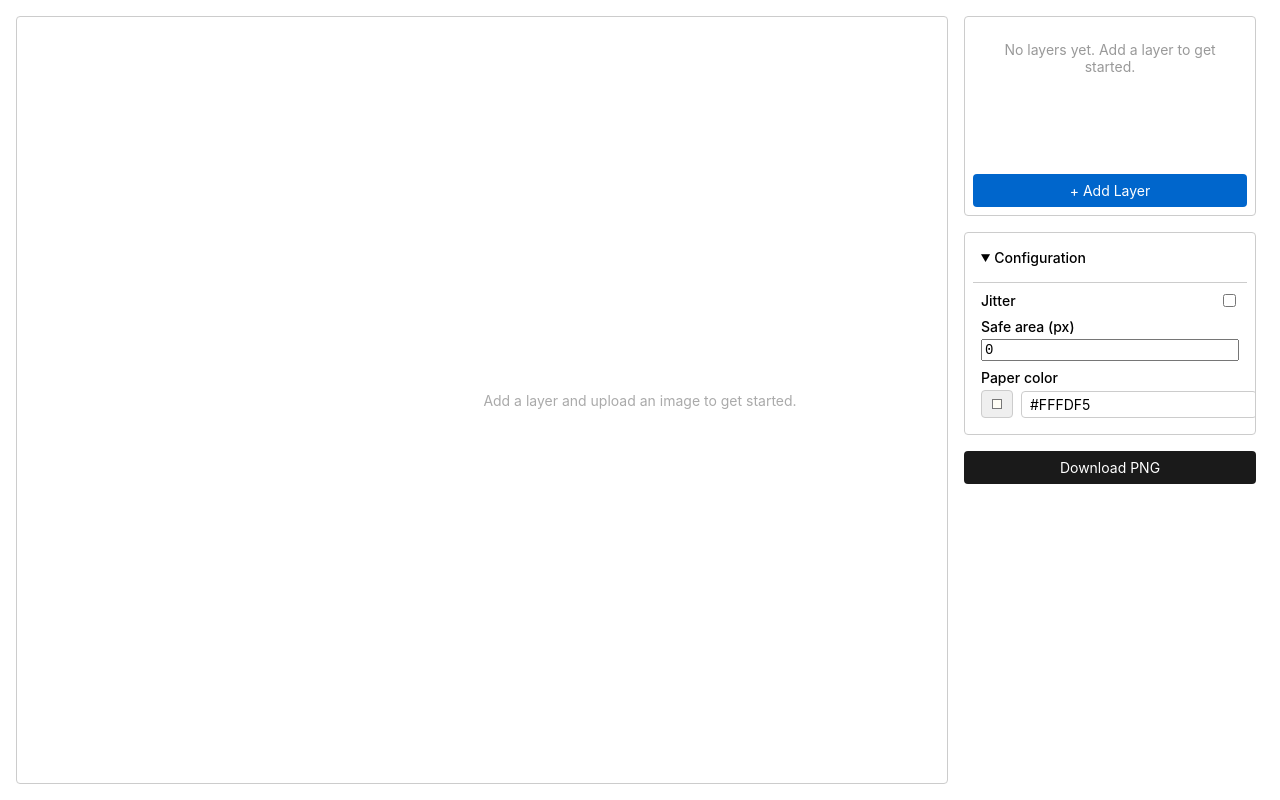
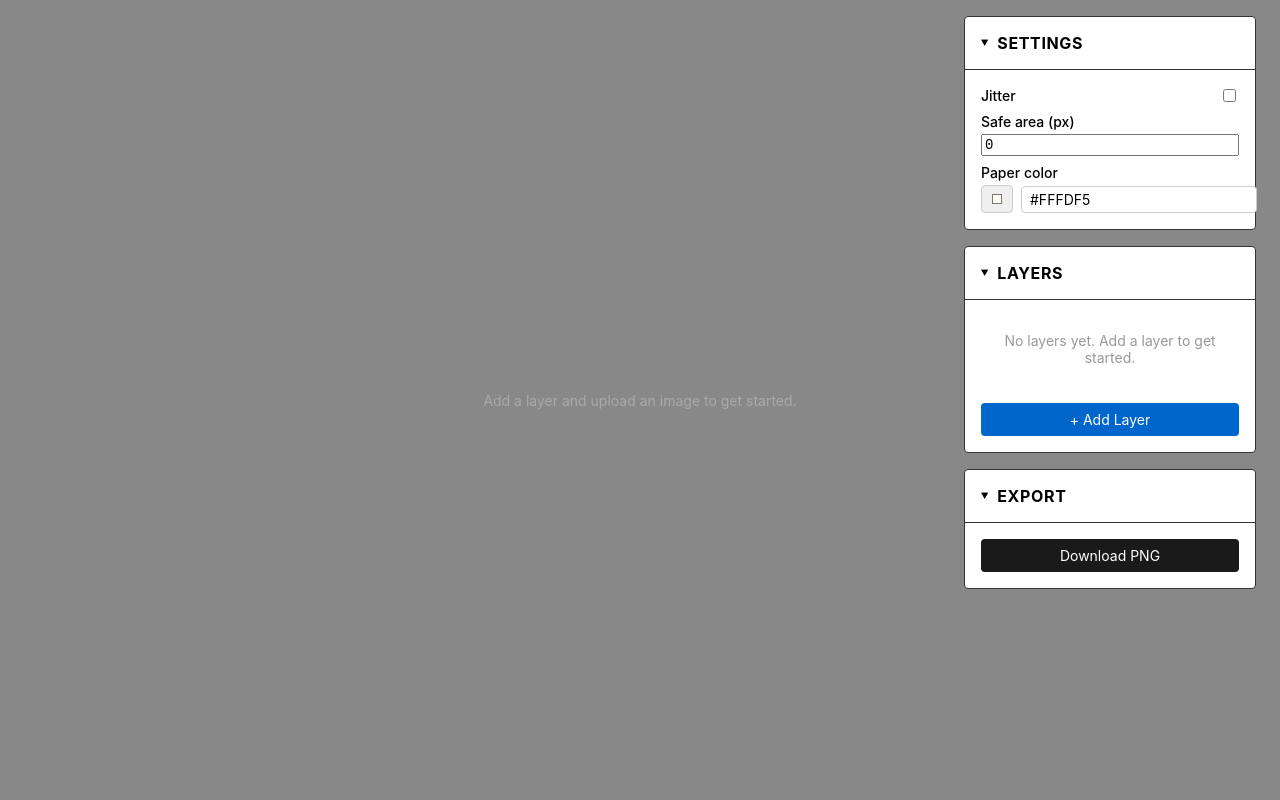
Before and after one commit to jackbush/riso, a React (Vite) app: page / in a window 1280 px wide. Built offline with nearby package versions, Linux system fonts and the light colour scheme.

Commit message:
layout update

```diff
--- a/src/components/ConfigPanel.tsx
+++ b/src/components/ConfigPanel.tsx
@@ -7,10 +7,7 @@ interface ConfigPanelProps {
 
 export function ConfigPanel({ config, onChange }: ConfigPanelProps) {
   return (
-    <details className="config-panel" open>
-      <summary className="config-panel-summary">Configuration</summary>
-
-      <div className="config-body">
+    <>
       {/* Jitter */}
       <label className="config-item config-item--row">
         <span className="config-label">Jitter</span>
@@ -58,8 +55,6 @@ export function ConfigPanel({ config, onChange }: ConfigPanelProps) {
           />
         </div>
       </div>
-
-      </div>
-    </details>
+    </>
   );
 }
--- a/src/components/SettingsPanel.tsx
+++ b/src/components/SettingsPanel.tsx
@@ -20,11 +20,26 @@ export function SettingsPanel({
 }: SettingsPanelProps) {
   return (
     <div className="settings-panel">
-      <LayerList layers={layers} actions={actions} jitterEnabled={config.jitterEnabled} />
-      <ConfigPanel config={config} onChange={onConfigChange} />
-      <button onClick={onExport} className="export-btn">
-        Download PNG
-      </button>
+      <details className="pane" open>
+        <summary className="pane-summary">Settings</summary>
+        <div className="pane-body">
+          <ConfigPanel config={config} onChange={onConfigChange} />
+        </div>
+      </details>
+
+      <details className="pane" open>
+        <summary className="pane-summary">Layers</summary>
+        <div className="pane-body">
+          <LayerList layers={layers} actions={actions} jitterEnabled={config.jitterEnabled} />
+        </div>
+      </details>
+
+      <details className="pane" open>
+        <summary className="pane-summary">Export</summary>
+        <div className="pane-body">
+          <button onClick={onExport} className="export-btn">Download PNG</button>
+        </div>
+      </details>
     </div>
   );
 }
--- a/src/hooks/useRenderPipeline.ts
+++ b/src/hooks/useRenderPipeline.ts
@@ -47,9 +47,6 @@ export function useRenderPipeline(
         1,
       );
 
-      const targetW = Math.max(1, Math.round(fullW * scale));
-      const targetH = Math.max(1, Math.round(fullH * scale));
-
       const result = render(currentLayers, currentConfig, scale);
 
       canvas.width = result.width;
--- a/src/index.css
+++ b/src/index.css
@@ -23,7 +23,7 @@ body {
   width: 100%;
   height: 100%;
   font-family: var(--font-family);
-  background-color: var(--color-bg);
+  background-color: #888888;
   color: var(--color-fg);
 }
 
@@ -41,9 +41,6 @@ body {
 }
 
 .preview-pane {
-  background-color: var(--color-bg);
-  border: 1px solid var(--color-border);
-  border-radius: var(--border-radius);
   display: flex;
   align-items: center;
   justify-content: center;
@@ -81,11 +78,7 @@ body {
   display: flex;
   flex-direction: column;
   gap: var(--spacing-sm);
-  border: 1px solid var(--color-border);
-  border-radius: var(--border-radius);
-  padding: var(--spacing-sm);
-  background-color: var(--color-bg);
-  min-height: 200px;
+  min-height: 120px;
 }
 
 .layer-tile {
@@ -141,14 +134,47 @@ body {
   transform: scale(1.1);
 }
 
-.config-panel {
+/* Pane (collapsible panel) */
+.pane {
+  background: #ffffff;
+  border: 1px solid #333333;
+  border-radius: var(--border-radius);
+}
+
+.pane-summary {
+  font-size: 1rem;
+  font-weight: 700;
+  letter-spacing: 0.04em;
+  text-transform: uppercase;
+  padding: var(--spacing-md);
+  cursor: pointer;
+  user-select: none;
+  list-style: none;
+  display: flex;
+  align-items: center;
+  gap: var(--spacing-sm);
+}
+
+.pane-summary::-webkit-details-marker {
+  display: none;
+}
+
+.pane-summary::before {
+  content: '▶';
+  font-size: 0.5rem;
+  transition: transform 0.15s;
+}
+
+details[open] .pane-summary::before {
+  transform: rotate(90deg);
+}
+
+.pane-body {
   display: flex;
   flex-direction: column;
   gap: var(--spacing-sm);
-  border: 1px solid var(--color-border);
-  border-radius: var(--border-radius);
-  padding: var(--spacing-sm);
-  background-color: var(--color-bg);
+  padding: var(--spacing-md);
+  border-top: 1px solid #333333;
 }
 
 .config-item {
@@ -264,43 +290,6 @@ button:disabled {
   accent-color: var(--color-accent);
 }
 
-/* Config panel */
-.config-panel {
-  border: 1px solid var(--color-border);
-  border-radius: var(--border-radius);
-  background-color: var(--color-bg);
-  overflow: hidden;
-}
-
-.config-panel-summary {
-  font-size: 0.875rem;
-  font-weight: 500;
-  padding: var(--spacing-sm);
-  cursor: pointer;
-  user-select: none;
-  list-style: none;
-  display: flex;
-  align-items: center;
-  gap: var(--spacing-xs);
-}
-
-.config-panel-summary::before {
-  content: '▶';
-  font-size: 0.625rem;
-  transition: transform 0.15s;
-}
-
-details[open] .config-panel-summary::before {
-  transform: rotate(90deg);
-}
-
-.config-body {
-  display: flex;
-  flex-direction: column;
-  gap: var(--spacing-sm);
-  padding: var(--spacing-sm);
-  border-top: 1px solid var(--color-border);
-}
 
 .config-item--row {
   flex-direction: row;
```
Lines whose indentation alone changed are shown as unchanged.
